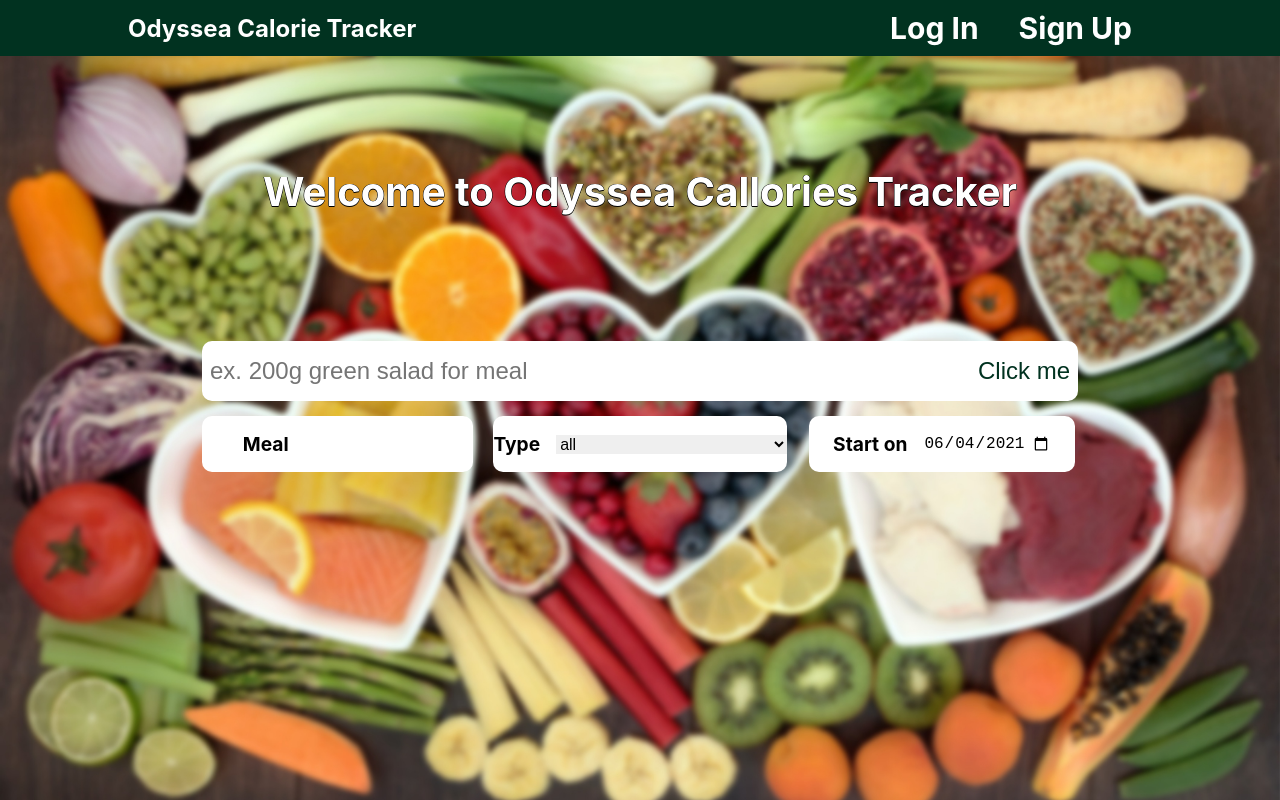
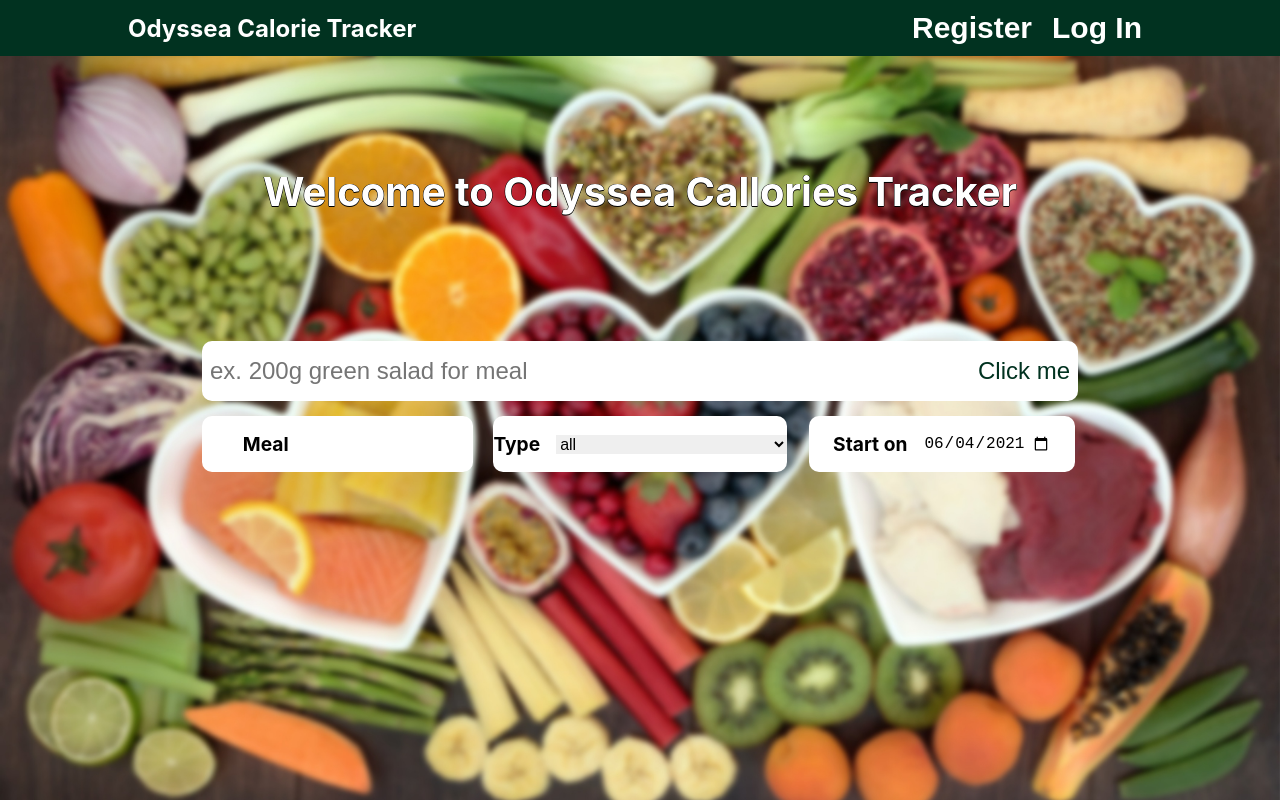
Before and after one commit to SkartadosTheodoros/Odyssea-Calorie-Tracker, a React (Create React App) app: page / in a window 1280 px wide. Built offline with nearby package versions, Linux system fonts and the light colour scheme.

Commit message:
Update Navbar style

```diff
--- a/src/components/Navbar/Navbar.css
+++ b/src/components/Navbar/Navbar.css
@@ -20,7 +20,7 @@ header {
   color: white;
 }
 
-.navbar-links {
+/* .navbar-links {
   list-style: none;
 }
 
@@ -29,8 +29,6 @@ header {
   font-size: 30px;
   font-weight: bold;
   padding: 0 20px;
-
-
 }
 
 .navbar-links li a {
@@ -40,7 +38,26 @@ header {
 
 .navbar-links li a:hover {
   color: green;
+} */
+
+.navbar-buttons button{
+  background-color: Transparent;
+  background-repeat:no-repeat;
+  border: none;
+  cursor:pointer;
+  overflow: hidden;
+  outline:none;
+
+  color: white;
+  font-size: 30px;
+  font-weight: bold;
+  padding: 0 10px;
 }
+
+.navbar-buttons button:hover{
+  color: green;
+}
+
 
 @media screen and (max-width: 1680px) {
   .navbar-menu {
--- a/src/components/Navbar/Navbar.js
+++ b/src/components/Navbar/Navbar.js
@@ -1,4 +1,3 @@
-import Modal from "../UI/Modal"
 import "./Navbar.css"
 
 const Navbar = (props) => {
@@ -7,16 +6,25 @@ const Navbar = (props) => {
             <nav className="navbar-menu">
                 <h1 className="navbar-logo">Odyssea Calorie Tracker</h1>
 
-                {!props.isLoggedIn
+                {/* {!props.isLoggedIn
                     ? <ul className="navbar-links">
+                        <li><a href="#" onClick={props.register}>Register</a></li>
                         <li><a href="#" onClick={props.login}>Log In</a></li>
-                        <li><a href="#" onClick={props.signup}>Sign Up</a></li>
                     </ul>
                     : <ul className="navbar-links">
                         <li><a href="#" onClick={props.logout}>Log Out</a></li>
                     </ul>
+                } */}
+
+                {!props.isLoggedIn
+                    ? <div className="navbar-buttons">
+                        <button onClick={props.register}>Register</button>
+                        <button onClick={props.login}>Log In</button>
+                    </div>
+                    : <div className="navbar-buttons">
+                        <button onClick={props.logout}>Log Out</button>
+                    </div>
                 }
-
             </nav>
         </header>
     )
```
